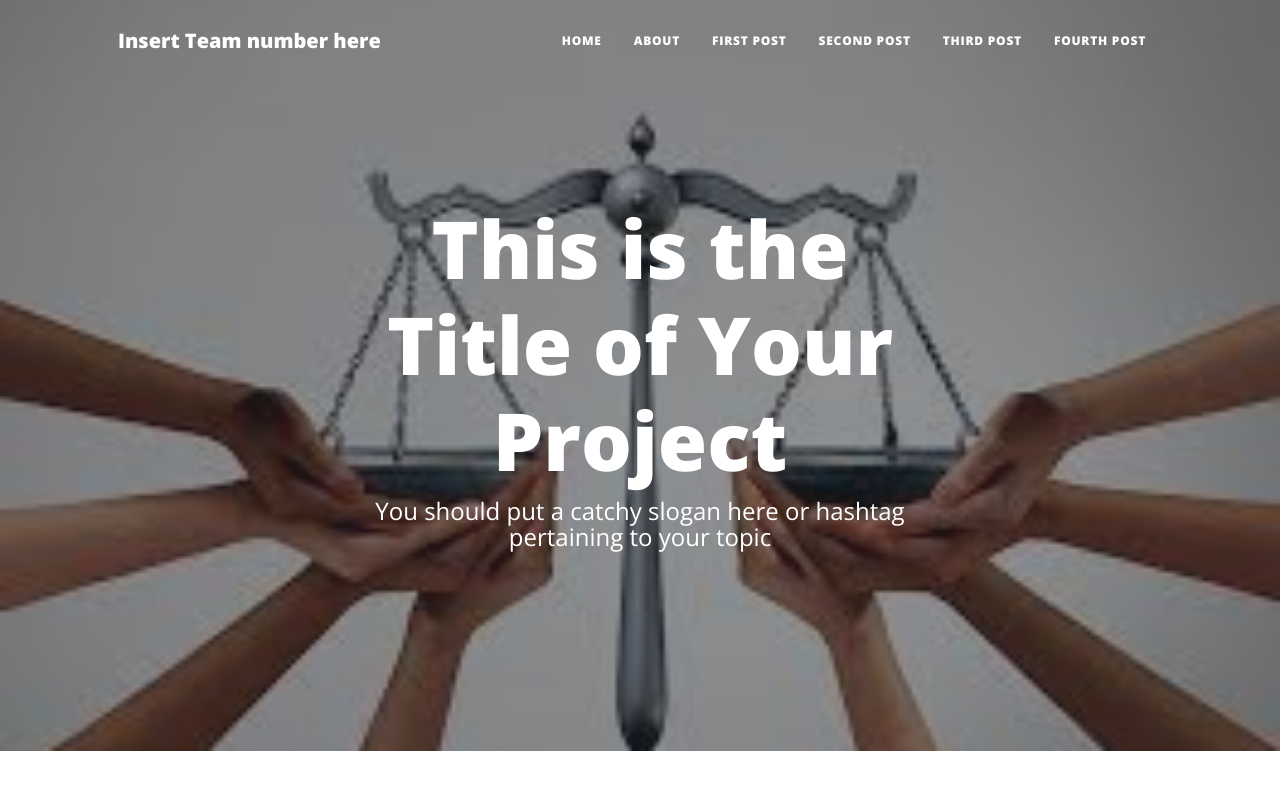
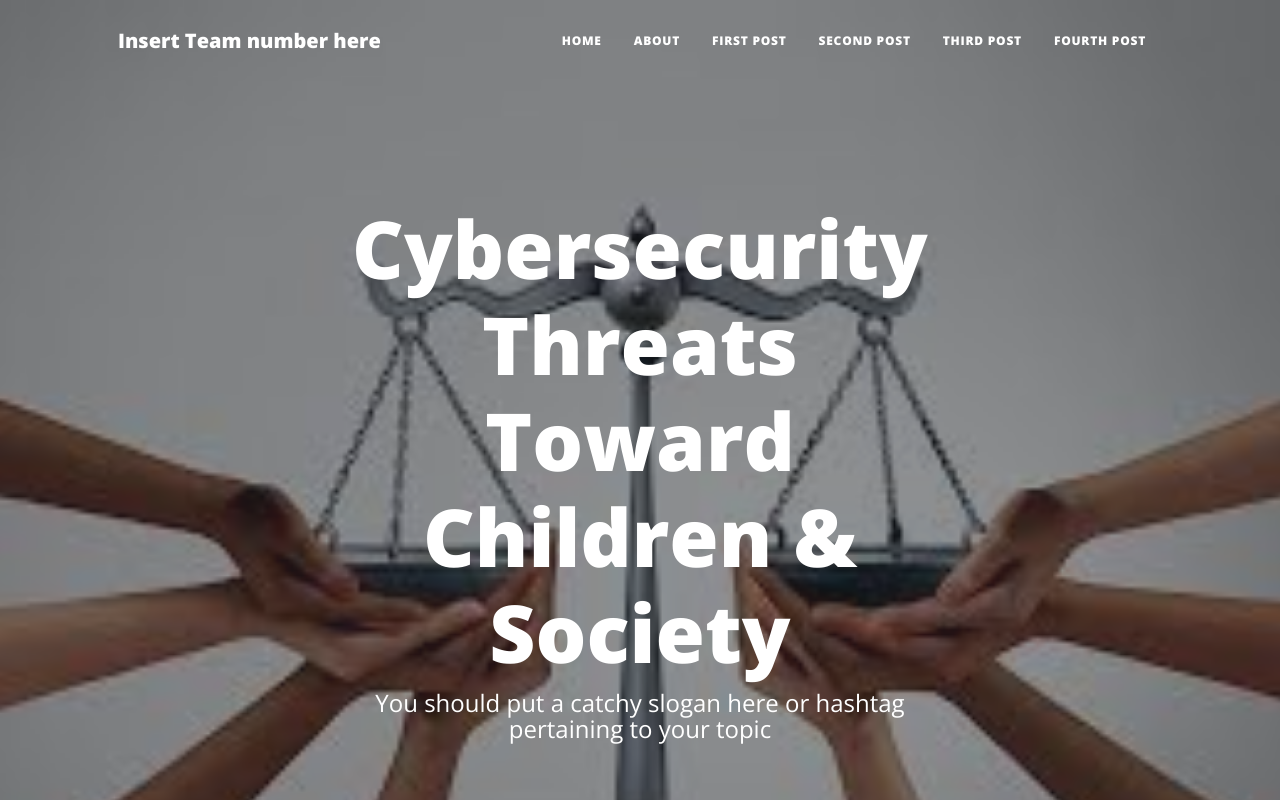
Before and after one commit to roger458/Group32ISS210-004, a plain HTML site: page index.html in a window 1280 px wide. Shown: the top 800 px of the page. Drawn offline with nearby package versions, Linux system fonts and the light colour scheme.

Commit message:
Update index.html

```diff
--- a/index.html
+++ b/index.html
@@ -44,7 +44,7 @@
                 <div class="row gx-4 gx-lg-5 justify-content-center">
                     <div class="col-md-10 col-lg-8 col-xl-7">
                         <div class="site-heading">
-                            <h1>This is the Title of Your Project</h1>
+                            <h1>Cybersecurity Threats Toward Children & Society</h1>
                             <span class="subheading">You should put a catchy slogan here or hashtag pertaining to your topic</span>
                         </div>
                     </div>
```
